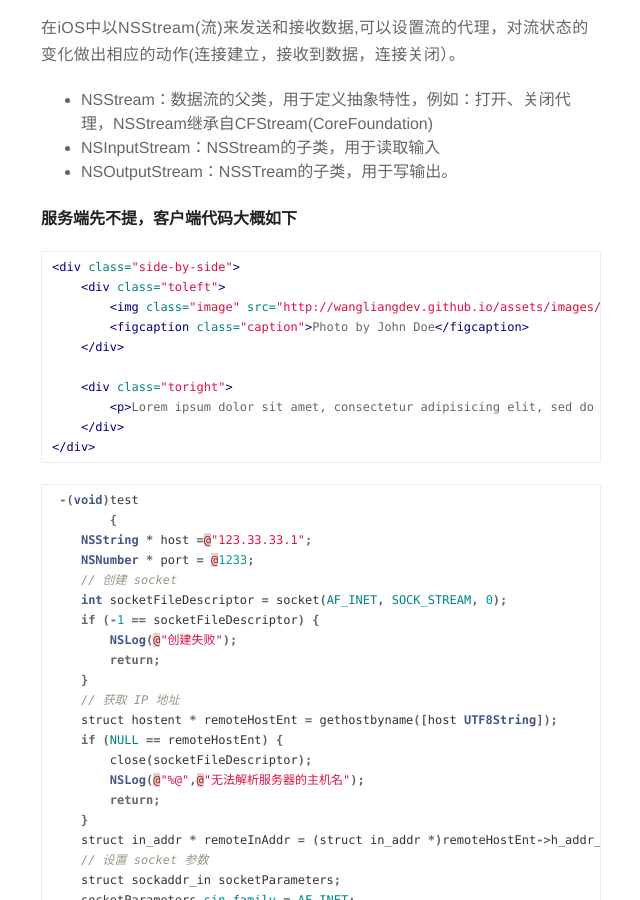
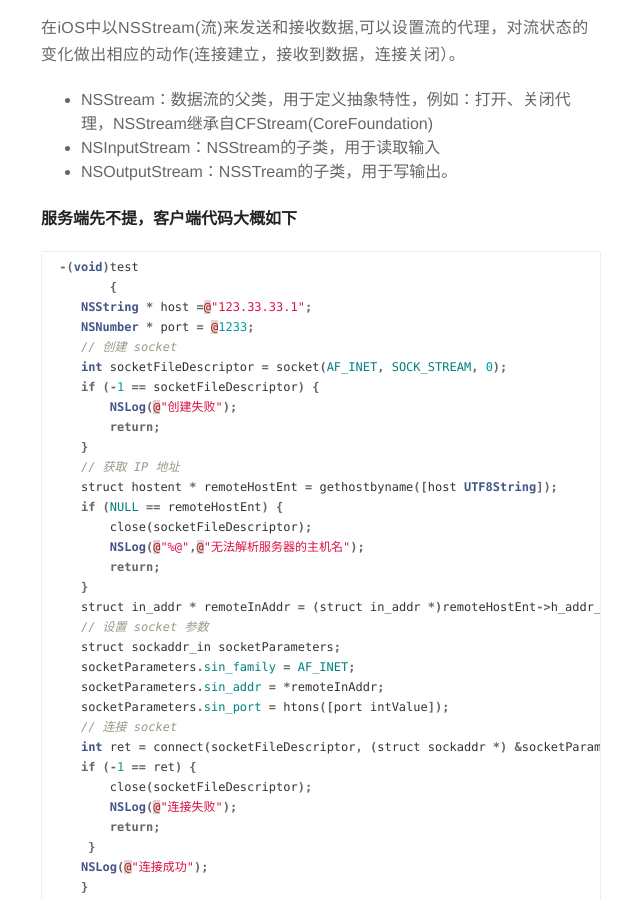
Before and after one commit to wangliangDev/wangliangDev.github.io, a Jekyll site: the page built from _posts/2016-04-15-iosSocket.md, in a window 1280 px wide and 900 px high, scrolled down 1709 px. Shown: the whole window, without its empty margins (319-959 px from the left). Built offline with Jekyll 4.4.1, drawn with Linux system fonts in a browser that asks for light colours; comment, search, counter and statistics services are not loaded; some of the changed text lies outside the part shown.

Commit message:
adfa
affadaf

````diff
--- a/_posts/2016-04-15-iosSocket.md
+++ b/_posts/2016-04-15-iosSocket.md
@@ -69,23 +69,9 @@ Socket可以支持不同的传输层协议（TCP或UDP），当使用TCP协议
 
 #### 服务端先不提，客户端代码大概如下
 
-{% highlight html %}
-<div class="side-by-side">
-    <div class="toleft">
-        <img class="image" src="{{ site.url }}/{{ site.picture }}" alt="Alt Text">
-        <figcaption class="caption">Photo by John Doe</figcaption>
-    </div>
-
-    <div class="toright">
-        <p>Lorem ipsum dolor sit amet, consectetur adipisicing elit, sed do eiusmod tempor incididunt ut labore et dolore magna aliqua. Ut enim ad minim veniam, quis nostrud exercitation ullamco laboris nisi ut aliquip ex ea commodo consequat. Duis aute irure dolor in reprehenderit in voluptate velit esse cillum dolore eu fugiat nulla pariatur. Excepteur sint occaecat cupidatat non proident, sunt in culpa qui officia deserunt mollit anim id est laborum.</p>
-    </div>
-</div>
-{% endhighlight %}
 
 
-
-
-{% highlight java %}
+```java
  -(void)test
 	{
     NSString * host =@"123.33.33.1";
@@ -118,8 +104,7 @@ Socket可以支持不同的传输层协议（TCP或UDP），当使用TCP协议
      }
     NSLog(@"连接成功");
     }
-{% endhighlight %}
-
+```
 
 大概就是这样，因为是C语言的，所以看起来不是很方便，一般开发中都会使用比较简单的方法，如下。
 
@@ -152,7 +137,7 @@ iOS的socket实现是特别简单的，可以使用用github的开源类库cocoa
 
 ```
 
-``` objective-c
+``` java
     pragma mark 断开连接
 
     -(void)socketDidDisconnect:(GCDAsyncSocket *)sock withError:(NSError *)err{
@@ -165,7 +150,7 @@ iOS的socket实现是特别简单的，可以使用用github的开源类库cocoa
 ```
 
 
-```objective-c
+```java
   pragma mark 数据发送成功
 
 	-(void)socket:(GCDAsyncSocket *)sock didWriteDataWithTag:(long)tag{
@@ -175,7 +160,7 @@ iOS的socket实现是特别简单的，可以使用用github的开源类库cocoa
 	}
 ```
 
-```objective-c
+```java
   pragma mark 读取数据
 
 	-(void)socket:(GCDAsyncSocket *)sock didReadData:(NSData *)data withTag:(long)tag{
````
Also changed, not shown: _posts/2016-01-12-review.md (+13 -4 lines).
